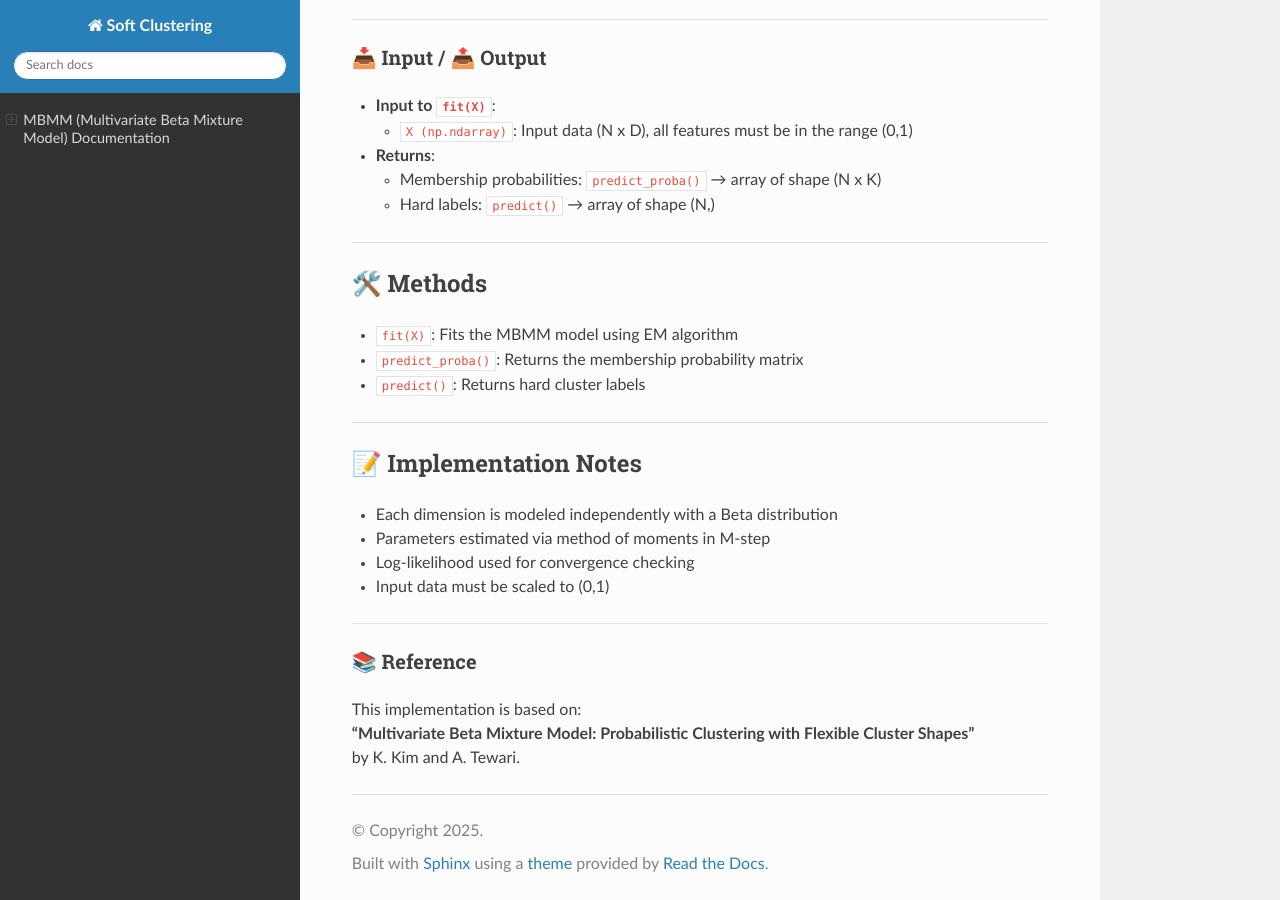
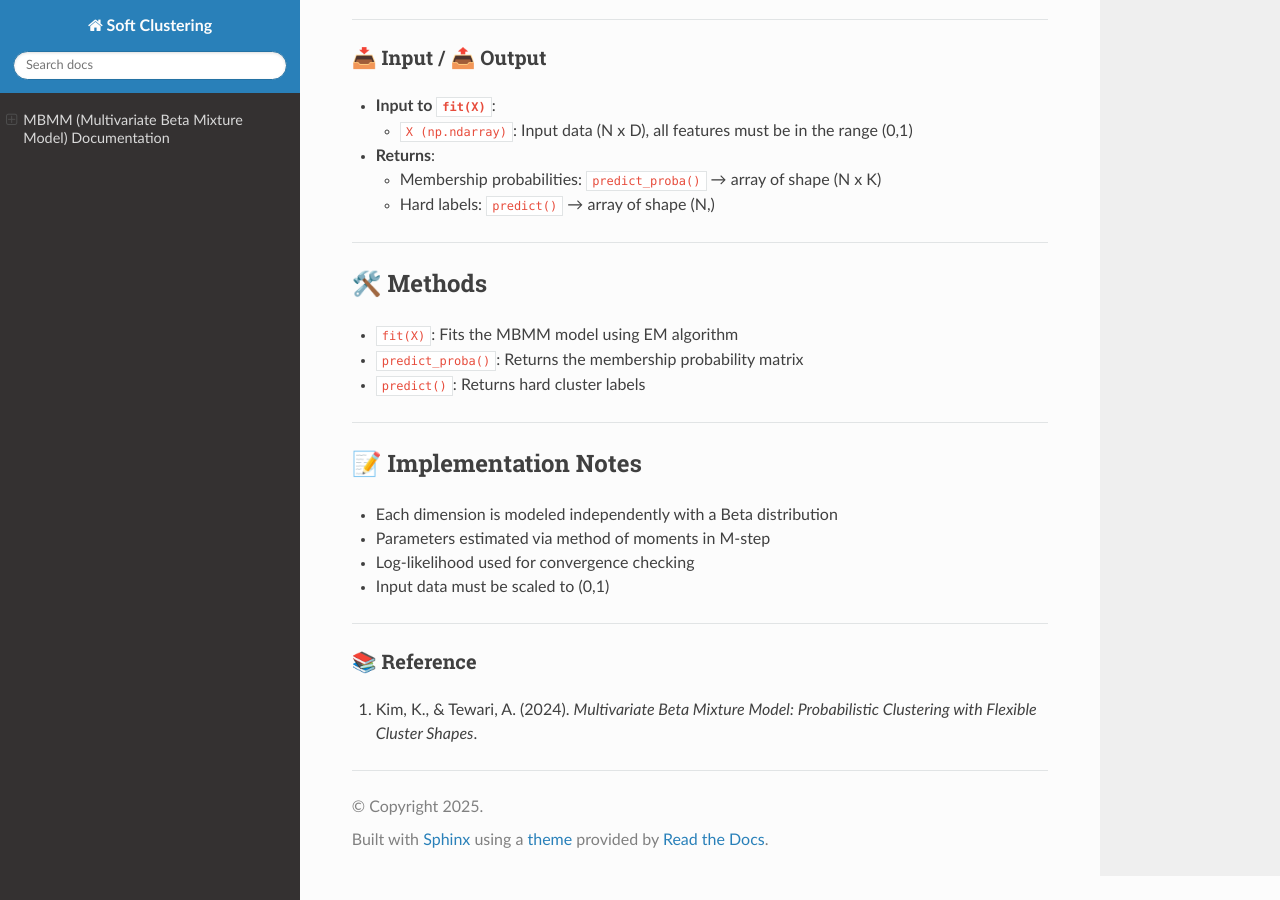
Before and after one commit to soft-clustering/soft-clustering, a Sphinx documentation site: the page built from docs/source/mbmm.md, in a window 1280 px wide and 900 px high, scrolled down 1200 px. Built offline with Sphinx 7.4.7 and the Read the Docs theme 3.1.0, drawn with Linux system fonts in a browser that asks for light colours.

Commit message:
Update mbmm.md

```diff
--- a/docs/source/mbmm.md
+++ b/docs/source/mbmm.md
@@ -80,6 +80,4 @@ print("Memberships:", model.predict_proba())
 
 ### 📚 Reference
 
-This implementation is based on:
-**"Multivariate Beta Mixture Model: Probabilistic Clustering with Flexible Cluster Shapes"**
-by K. Kim and A. Tewari.
+1. Kim, K., & Tewari, A. (2024). *Multivariate Beta Mixture Model: Probabilistic Clustering with Flexible Cluster Shapes*.
```
